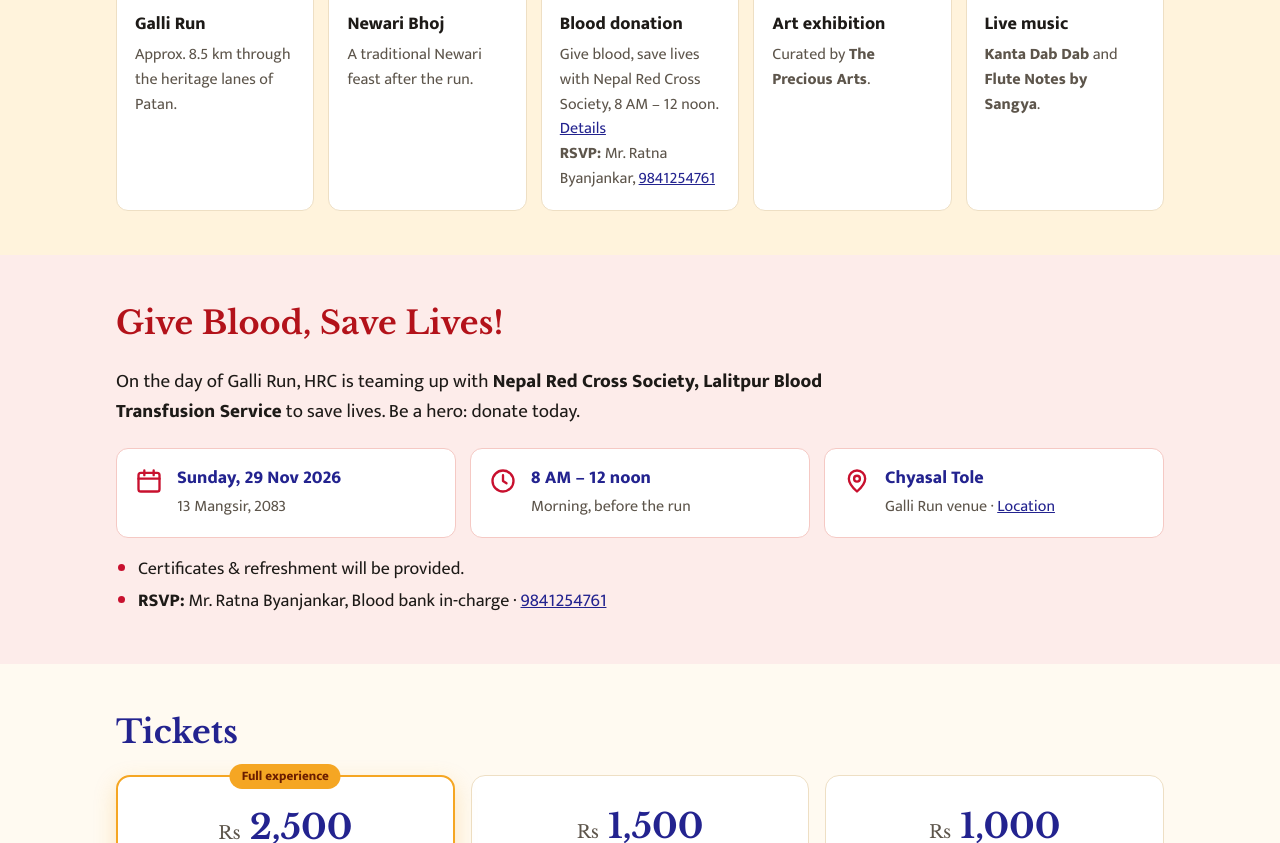
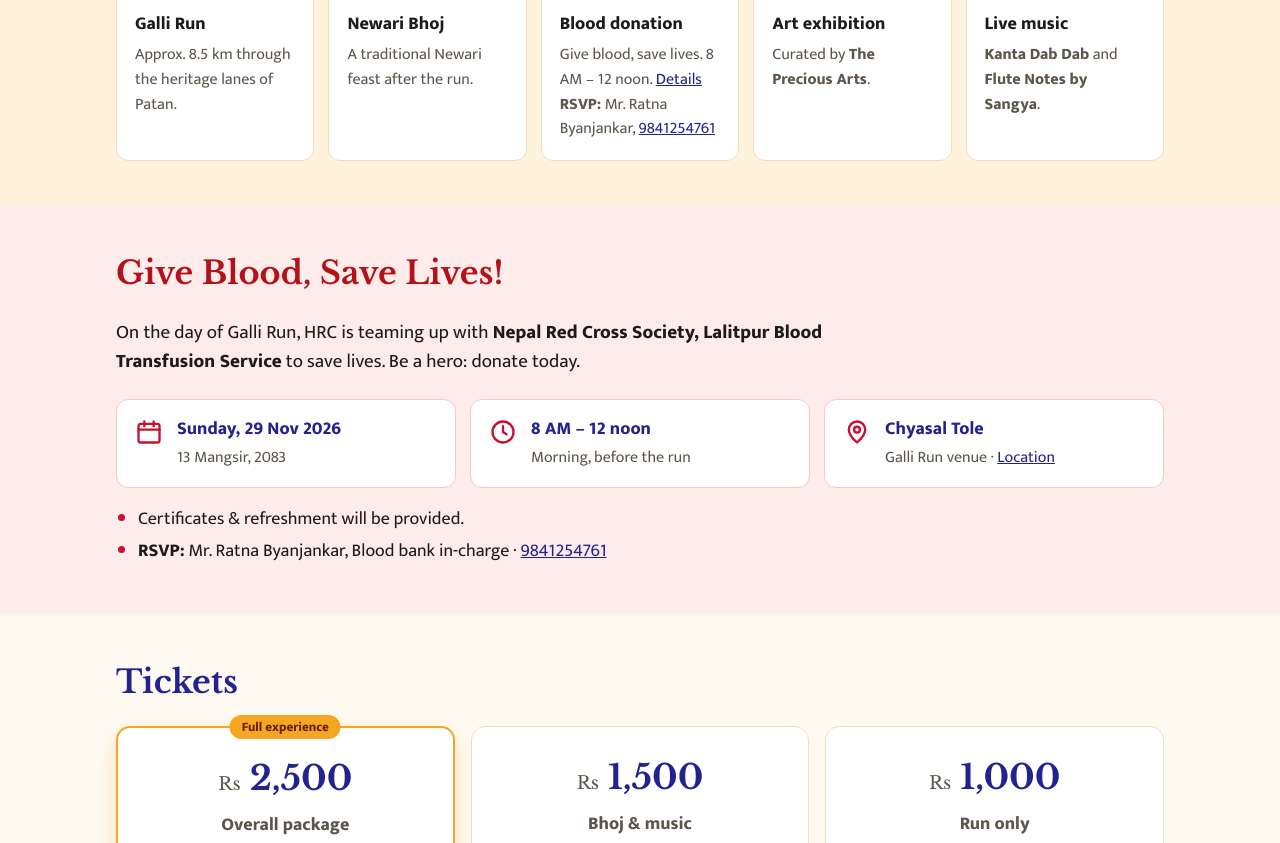
Before and after one commit to NepaPower/HimalayanRunningClub, a plain HTML site: page index.html in a window 1280 px wide. Shown: the part 1766-2609 px from the top of the page. Drawn offline with nearby package versions, Linux system fonts and the light colour scheme.

Commit message:
Blood donation card: shorter text
Co-Authored-By: Claude Opus 5.5 <noreply@anthropic.com>

```diff
--- a/index.html
+++ b/index.html
@@ -246,7 +246,7 @@
       <div class="program">
         <div class="item"><img class="media" src="galli2ndedition.jpeg" width="940" height="788" loading="lazy" alt="Galli Run 2nd Edition logo"><h3>Galli Run</h3><p>Approx. 8.5 km through the heritage lanes of Patan.</p></div>
         <div class="item"><img class="media" src="newaribhoj.jpeg" width="940" height="788" loading="lazy" alt="A Newari Bhoj plate: beaten rice, beans, curries and meat on a leaf plate"><h3>Newari Bhoj</h3><p>A traditional Newari feast after the run.</p></div>
-        <div class="item"><img class="media" src="blooddonation.jpeg" width="940" height="788" loading="lazy" alt="Blood Donation, with a red blood drop"><h3>Blood donation</h3><p>Give blood, save lives with Nepal Red Cross Society, 8 AM – 12 noon. <a href="#blood-en">Details</a><br><b>RSVP:</b> Mr. Ratna Byanjankar, <a href="tel:+9779841254761">9841254761</a></p></div>
+        <div class="item"><img class="media" src="blooddonation.jpeg" width="940" height="788" loading="lazy" alt="Blood Donation, with a red blood drop"><h3>Blood donation</h3><p>Give blood, save lives. 8 AM – 12 noon. <a href="#blood-en">Details</a><br><b>RSVP:</b> Mr. Ratna Byanjankar, <a href="tel:+9779841254761">9841254761</a></p></div>
         <div class="item"><img class="media" src="art1.jpeg" width="940" height="788" loading="lazy" alt="Art Exhibition: pencil drawings of a cupcake, hands with butterflies, and a hair bow"><h3>Art exhibition</h3><p>Curated by <strong>The Precious Arts</strong>.</p></div>
         <div class="item"><img class="media" src="music1.jpeg" width="940" height="788" loading="lazy" alt="Live Music, with an illustrated sitar"><h3>Live music</h3><p><strong>Kanta Dab Dab</strong> and <strong>Flute Notes by Sangya</strong>.</p></div>
       </div>
```
